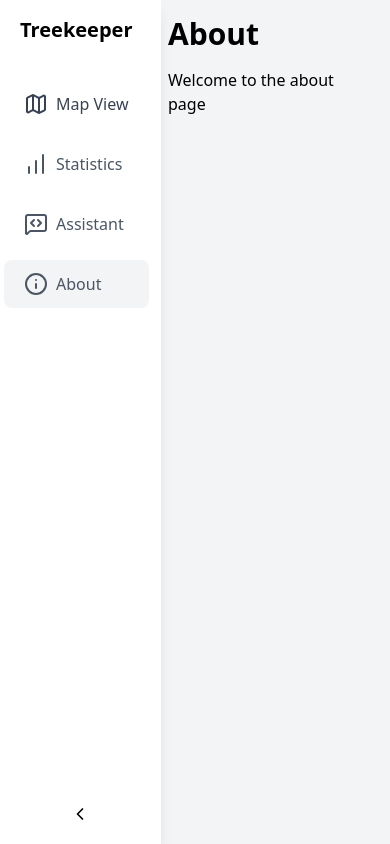
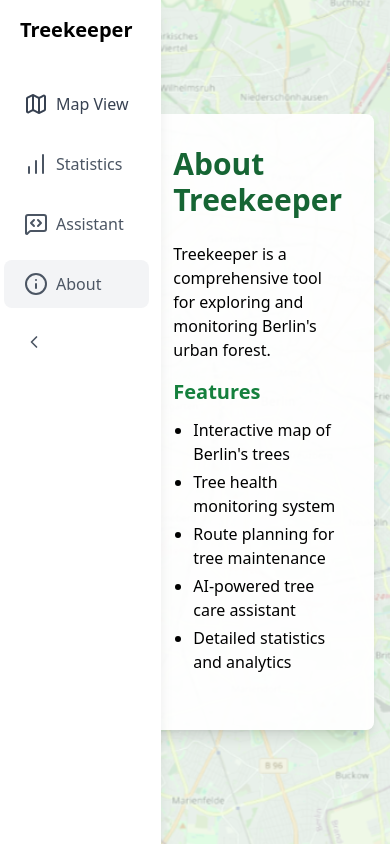
Before and after one commit to saurluca/treekeepers, a Nuxt app: page /about in a window 390 px wide. Built offline with nearby package versions, Linux system fonts and the light colour scheme; no server answers.

Commit message:
mobile design

```diff
--- a/components/AppSidebar.vue
+++ b/components/AppSidebar.vue
@@ -53,16 +53,19 @@
               <span v-if="!isCollapsed" class="text-base">About</span>
             </NuxtLink>
           </li>
+          <!-- Toggle button moved inside nav list -->
+          <li>
+            <button
+              @click="isCollapsed = !isCollapsed"
+              class="w-full flex items-center px-5 py-3 text-gray-600 hover:bg-gray-100 rounded-lg transition-colors"
+              :class="{ 'justify-center': isCollapsed }"
+            >
+              <ChevronLeft v-if="!isCollapsed" class="w-5 h-5" />
+              <ChevronRight v-else class="w-5 h-5" />
+            </button>
+          </li>
         </ul>
       </nav>
-      <!-- Chevron button at the bottom of the sidebar -->
-      <button
-        @click="isCollapsed = !isCollapsed"
-        class="bg-white rounded-full p-1 hover:bg-gray-50 absolute bottom-4 w-full"
-      >
-        <ChevronLeft v-if="!isCollapsed" class="w-5 h-5 mx-auto" />
-        <ChevronRight v-else class="w-5 h-5 mx-auto" />
-      </button>
     </div>
   </div>
 </template>
--- a/pages/about.vue
+++ b/pages/about.vue
@@ -1,13 +1,42 @@
 <template>
   <div class="flex min-h-screen">
     <!-- Sidebar -->
-      <AppSidebar />
+    <AppSidebar class="z-30" />
 
     <!-- Main content -->
-      <div class="flex-1 bg-gray-100 p-4">
-        <div class="container mx-auto">
-          <h1 class="text-3xl font-bold mb-4">About</h1>
-          <p>Welcome to the about page</p>
+    <div class="flex-1 relative">
+      <div class="relative min-h-screen bg-green-50/95 flex items-center justify-center p-4">
+        <div class="w-full max-w-3xl bg-white/95 rounded-lg shadow-lg p-8 relative z-10">
+          <h1 class="text-3xl font-bold text-green-800 mb-6">About Treekeeper</h1>
+
+          <div class="prose prose-green max-w-none">
+            <!-- About content -->
+            <p class="mb-4">
+              Treekeeper is a comprehensive tool for exploring and monitoring Berlin's urban forest.
+            </p>
+
+            <!-- Features section -->
+            <h2 class="text-xl font-semibold text-green-700 mb-3">Features</h2>
+            <ul class="list-disc pl-5 mb-6">
+              <li>Interactive map of Berlin's trees</li>
+              <li>Tree health monitoring system</li>
+              <li>Route planning for tree maintenance</li>
+              <li>AI-powered tree care assistant</li>
+              <li>Detailed statistics and analytics</li>
+            </ul>
+
+            <!-- More sections as needed -->
+          </div>
+        </div>
+      </div>
+
+      <!-- Background Image -->
+      <div class="absolute inset-0 z-0 pointer-events-none">
+        <img
+          src="/image.png"
+          alt="Background"
+          class="w-full h-full object-cover opacity-40"
+        />
       </div>
     </div>
   </div>
@@ -18,5 +47,26 @@
 </script>
 
 <style scoped>
-  /* Styles will be handled by Tailwind classes */
+/* Z-index layering */
+.z-0 {
+  z-index: 0;
+}
+
+.z-10 {
+  z-index: 10;
+}
+
+.z-30 {
+  z-index: 30;
+}
+
+/* Prose customization */
+.prose {
+  max-width: none;
+}
+
+.prose ul > li {
+  margin-top: 0.25em;
+  margin-bottom: 0.25em;
+}
 </style>
--- a/pages/assistant.vue
+++ b/pages/assistant.vue
@@ -1,7 +1,7 @@
 <template>
   <div class="flex min-h-screen">
     <!-- Sidebar -->
-    <AppSidebar />
+    <AppSidebar class="z-30" />
 
     <!-- Main content -->
     <div class="flex-1 relative">
@@ -9,7 +9,7 @@
       <div class="relative min-h-screen bg-green-50/95 flex items-center justify-center p-4">
         <div class="w-full max-w-3xl">
           <!-- Chat messages container -->
-          <div class="bg-white/95 rounded-lg shadow-lg mb-4 p-4 h-[70vh] overflow-y-auto relative z-20">
+          <div class="bg-white/95 rounded-lg shadow-lg mb-4 p-4 h-[70vh] overflow-y-auto relative z-10">
             <div
               v-for="message in displayMessages"
               :key="message.id"
@@ -34,7 +34,7 @@
           </div>
 
           <!-- Input form -->
-          <form @submit.prevent="sendMessage" class="flex gap-2 relative z-20">
+          <form @submit.prevent="sendMessage" class="flex gap-2 relative z-10">
             <input
               v-model="userInput"
               type="text"
@@ -54,7 +54,7 @@
       </div>
 
       <!-- Foreground Image -->
-      <div class="absolute inset-0 z-10 pointer-events-none">
+      <div class="absolute inset-0 z-0 pointer-events-none">
         <img
           src="/image.png"
           alt="Foreground"
@@ -182,4 +182,17 @@ const sendMessage = async () => {
 .prose-invert em {
   color: inherit;
 }
+
+/* Z-index layering */
+.z-0 {
+  z-index: 0;
+}
+
+.z-10 {
+  z-index: 10;
+}
+
+.z-30 {
+  z-index: 30;
+}
 </style>
--- a/pages/index.vue
+++ b/pages/index.vue
@@ -1,31 +1,41 @@
 <template>
   <div class="flex min-h-screen">
     <!-- Sidebar -->
-    <AppSidebar />
+    <AppSidebar class="z-30" />
 
     <!-- Main content -->
-    <div class="flex-1 bg-gray-100 p-4">
+    <div class="flex-1 bg-gray-100 p-4 relative">
       <div class="container mx-auto relative">
-        <div class="flex gap-4 mb-4">
+        <!-- Search container - responsive width -->
+        <div class="flex gap-2 sm:gap-4 mb-4 w-full max-w-screen-lg transition-all duration-300 relative z-10"
+             :style="{ width: `${searchBarWidth}%` }">
           <input
             type="text"
             v-model="searchQuery"
             @keyup.enter="handleSearch"
             placeholder="Search for a location..."
-            class="flex-1 p-2 rounded-lg border border-gray-200 shadow-sm"
+            class="flex-1 p-2 text-sm sm:text-base rounded-lg border border-gray-200 shadow-sm min-w-0"
           />
           <button
             @click="handlePlanRoute"
-            class="px-4 py-2 bg-green-600 text-white rounded-lg hover:bg-green-700 transition-colors"
+            class="px-2 sm:px-4 py-2 bg-green-600 text-white rounded-lg hover:bg-green-700 transition-colors whitespace-nowrap text-sm sm:text-base"
           >
             Plan Tree Route
           </button>
         </div>
+
+        <!-- Map container - responsive height -->
         <div
           id="map"
-          class="w-full h-[600px] rounded-lg shadow-lg border border-gray-200"
+          class="w-full rounded-lg shadow-lg border border-gray-200 transition-all duration-300 relative z-0"
+          :style="{ height: `${mapHeight}vh` }"
         ></div>
-        <div class="absolute top-14 right-0 bg-white px-3 py-1 rounded-lg shadow-md z-[1000]">
+
+        <!-- Zoom indicator - responsive positioning and size -->
+        <div
+          class="absolute top-14 right-4 bg-white px-2 sm:px-3 py-1 rounded-lg shadow-md z-20 text-sm sm:text-base"
+          :style="{ opacity: zoomIndicatorOpacity }"
+        >
           Zoom: {{ currentZoom }}
         </div>
       </div>
@@ -40,7 +50,7 @@
 </template>
 
 <script setup>
-import { ref, onMounted, onUnmounted } from 'vue'
+import { ref, onMounted, onUnmounted, computed } from 'vue'
 import { TreeDeciduous } from 'lucide-vue-next'
 import { useTreeRoute } from '~/composables/useTreeRoute'
 import { useGeoUtils } from '~/composables/useGeoUtils'
@@ -54,6 +64,8 @@ let L
 const trees = ref([])
 const currentZoom = ref(11)
 const errorMessage = ref('')
+const windowWidth = ref(window.innerWidth)
+const windowHeight = ref(window.innerHeight)
 
 // Initialize the route planning composable
 const { planRoute } = useTreeRoute(map)
@@ -241,6 +253,51 @@ onUnmounted(() => {
     mapInitialized.value = false  // Reset initialization flag
   }
 })
+
+// Update window dimensions on resize
+onMounted(() => {
+  window.addEventListener('resize', handleResize)
+})
+
+onUnmounted(() => {
+  window.removeEventListener('resize', handleResize)
+})
+
+function handleResize() {
+  windowWidth.value = window.innerWidth
+  windowHeight.value = window.innerHeight
+}
+
+// Compute search bar width based on zoom and screen size
+const searchBarWidth = computed(() => {
+  const baseWidth = windowWidth.value > 640 ? 50 : 90 // Wider on mobile
+  const zoomFactor = currentZoom.value
+
+  if (zoomFactor >= 15) {
+    return Math.min(baseWidth * 1.3, 95)
+  } else if (zoomFactor <= 8) {
+    return Math.max(baseWidth * 0.7, 40)
+  } else {
+    const factor = (zoomFactor - 8) / (15 - 8)
+    return baseWidth + (factor * baseWidth * 0.3)
+  }
+})
+
+// Compute map height based on screen size
+const mapHeight = computed(() => {
+  const baseHeight = 80 // Base height in vh
+  if (windowHeight.value < 600) {
+    return 70 // Smaller height for very small screens
+  } else if (windowHeight.value > 1200) {
+    return 85 // Larger height for big screens
+  }
+  return baseHeight
+})
+
+// Compute zoom indicator opacity based on map interaction
+const zoomIndicatorOpacity = computed(() => {
+  return currentZoom.value > 8 ? 1 : 0.7
+})
 </script>
 
 <style scoped>
@@ -279,4 +336,48 @@ onUnmounted(() => {
 .cluster-icon-inner {
   font-size: 14px;
 }
+
+/* Responsive container adjustments */
+@media (max-width: 1024px) {
+  .container {
+    padding-left: 4rem;
+  }
+}
+
+/* Smooth transitions */
+.transition-all {
+  transition-property: all;
+  transition-timing-function: cubic-bezier(0.4, 0, 0.2, 1);
+  transition-duration: 300ms;
+}
+
+/* Ensure proper text sizing */
+@media (max-width: 640px) {
+  input::placeholder {
+    font-size: 0.875rem;
+  }
+}
+
+/* Prevent map overflow */
+#map {
+  max-height: calc(100vh - 8rem);
+  min-height: 300px;
+}
+
+/* Ensure proper z-index stacking */
+.z-0 {
+  z-index: 0;
+}
+
+.z-10 {
+  z-index: 10;
+}
+
+.z-20 {
+  z-index: 20;
+}
+
+.z-30 {
+  z-index: 30;
+}
 </style>
--- a/pages/statistics.vue
+++ b/pages/statistics.vue
@@ -1,13 +1,46 @@
 <template>
   <div class="flex min-h-screen">
     <!-- Sidebar -->
-    <AppSidebar />
+    <AppSidebar class="z-30" />
 
     <!-- Main content -->
-    <div class="flex-1 bg-gray-100 p-4">
-      <div class="container mx-auto">
-        <h1 class="text-3xl font-bold mb-4">Statistics</h1>
-        <p>Welcome to the statistics page</p>
+    <div class="flex-1 relative">
+      <div class="relative min-h-screen bg-green-50/95 flex items-center justify-center p-4">
+        <div class="w-full max-w-4xl bg-white/95 rounded-lg shadow-lg p-8 relative z-10">
+          <h1 class="text-3xl font-bold text-green-800 mb-6">Tree Statistics</h1>
+
+          <div class="grid grid-cols-1 md:grid-cols-2 gap-6">
+            <!-- Statistics cards -->
+            <div class="bg-green-50 rounded-lg p-6 shadow-md">
+              <h2 class="text-xl font-semibold text-green-700 mb-4">Tree Health Overview</h2>
+              <!-- Add your statistics charts/data here -->
+            </div>
+
+            <div class="bg-green-50 rounded-lg p-6 shadow-md">
+              <h2 class="text-xl font-semibold text-green-700 mb-4">Species Distribution</h2>
+              <!-- Add your statistics charts/data here -->
+            </div>
+
+            <div class="bg-green-50 rounded-lg p-6 shadow-md">
+              <h2 class="text-xl font-semibold text-green-700 mb-4">Maintenance History</h2>
+              <!-- Add your statistics charts/data here -->
+            </div>
+
+            <div class="bg-green-50 rounded-lg p-6 shadow-md">
+              <h2 class="text-xl font-semibold text-green-700 mb-4">Growth Trends</h2>
+              <!-- Add your statistics charts/data here -->
+            </div>
+          </div>
+        </div>
+      </div>
+
+      <!-- Background Image -->
+      <div class="absolute inset-0 z-0 pointer-events-none">
+        <img
+          src="/image.png"
+          alt="Background"
+          class="w-full h-full object-cover opacity-40"
+        />
       </div>
     </div>
   </div>
@@ -18,5 +51,16 @@ import AppSidebar from '~/components/AppSidebar.vue'
 </script>
 
 <style scoped>
-/* Styles will be handled by Tailwind classes */
+/* Z-index layering */
+.z-0 {
+  z-index: 0;
+}
+
+.z-10 {
+  z-index: 10;
+}
+
+.z-30 {
+  z-index: 30;
+}
 </style>
```
Lines whose indentation alone changed are shown as unchanged.
